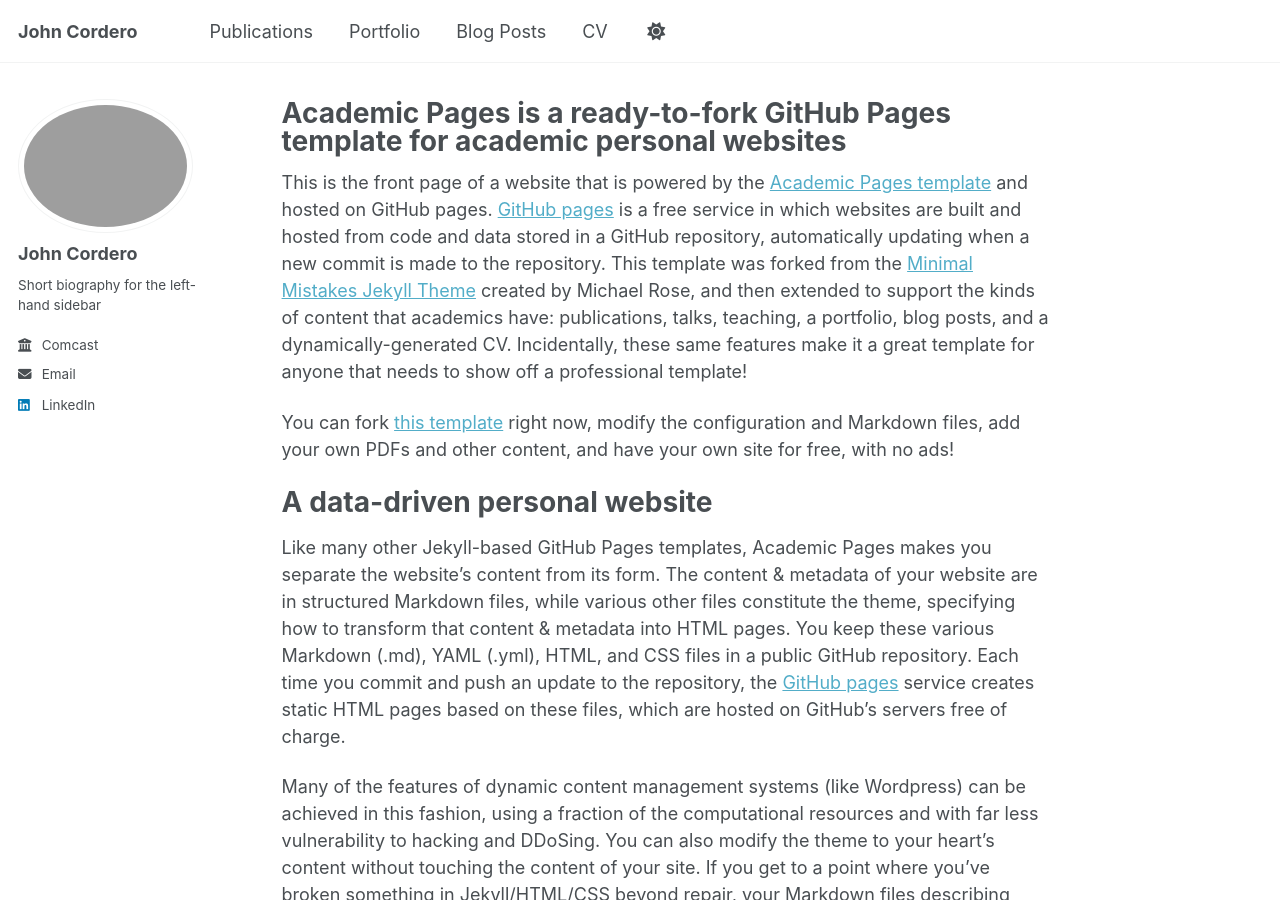
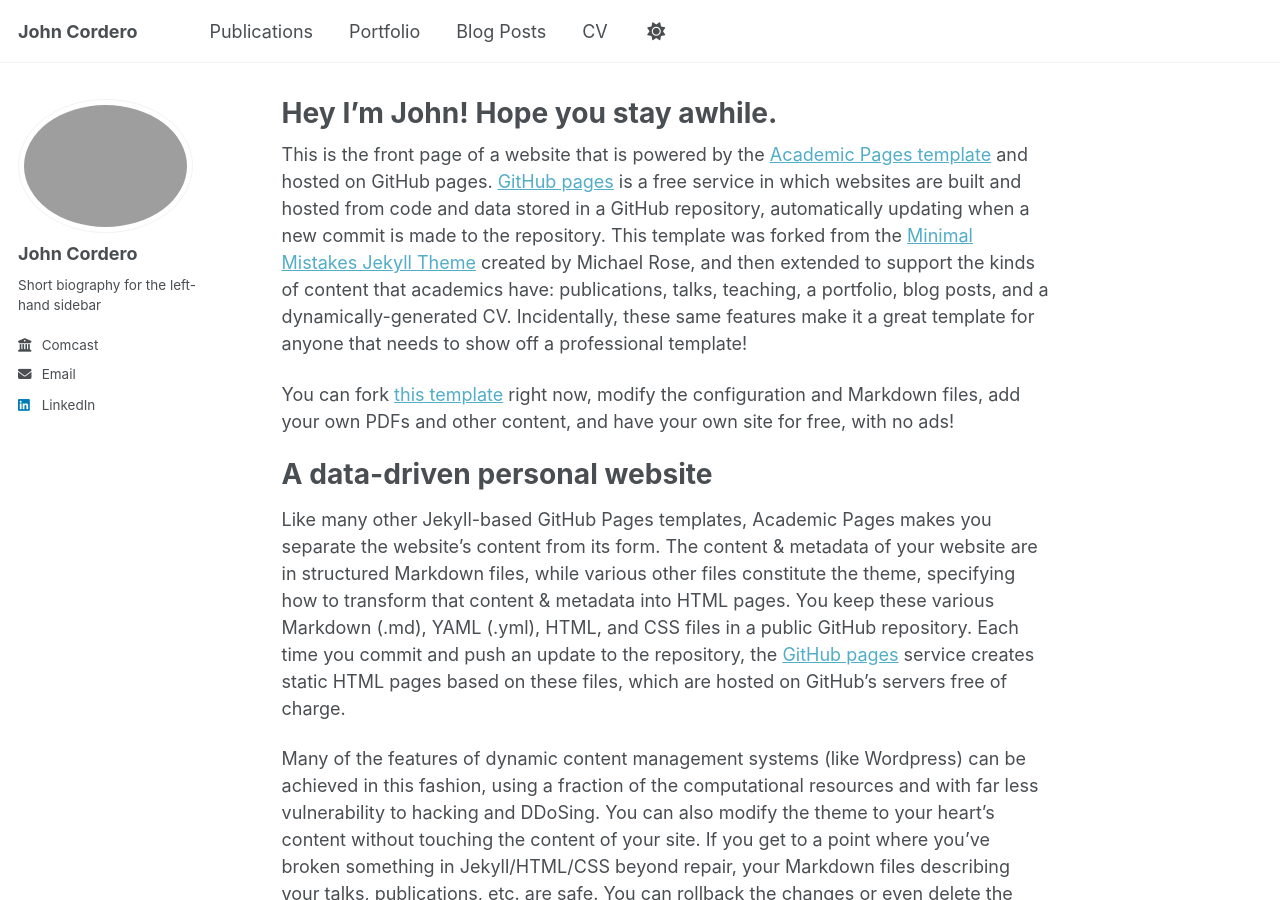
Before and after one commit to corderojoh/corderojoh.github.io, a Jekyll site: the page built from _pages/about.md, in a window 1280 px wide and 900 px high. Built offline with Jekyll 4.4.1, drawn with Linux system fonts in a browser that asks for light colours; a script that is not in the unit is left out.

Commit message:
Update title on about page

```diff
--- a/_pages/about.md
+++ b/_pages/about.md
@@ -1,6 +1,6 @@
 ---
 permalink: /
-title: "Academic Pages is a ready-to-fork GitHub Pages template for academic personal websites"
+title: "Hey I'm John! Hope you stay awhile."
 author_profile: true
 redirect_from:
   - /about/
```
